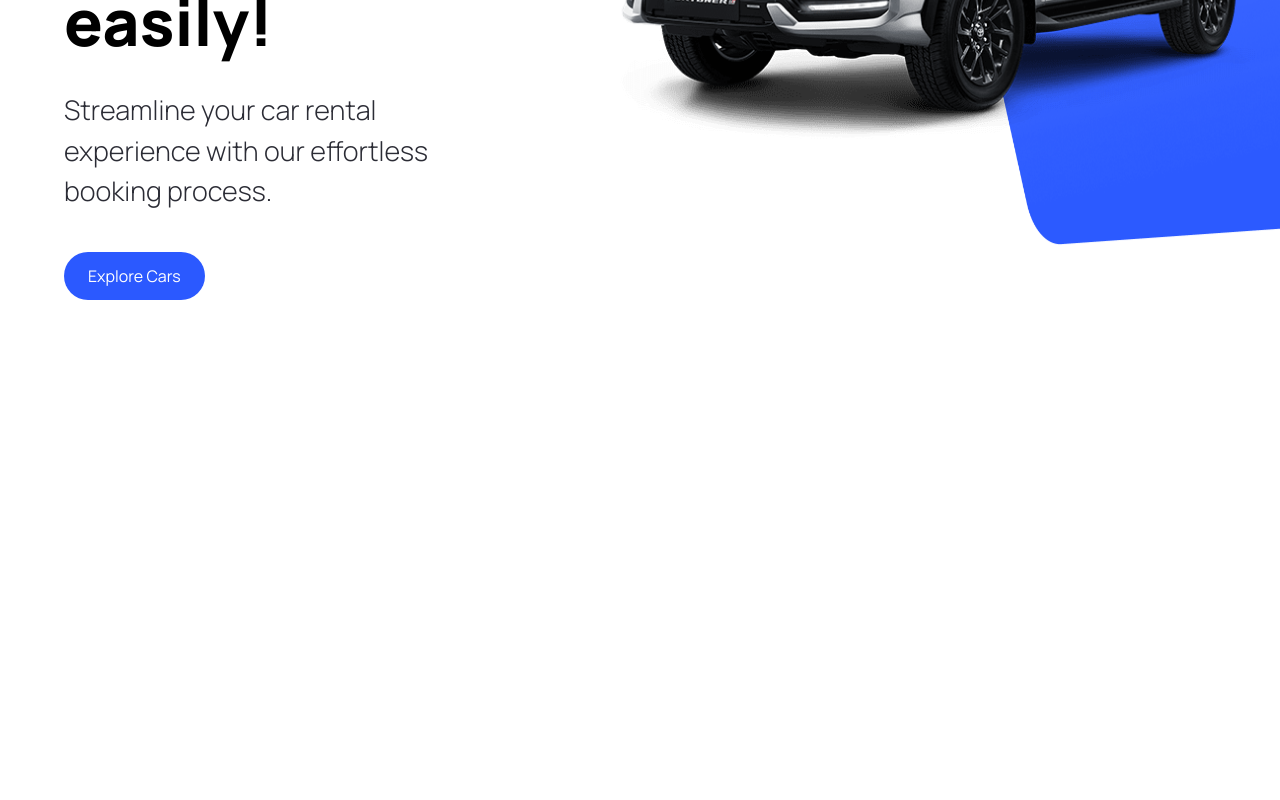
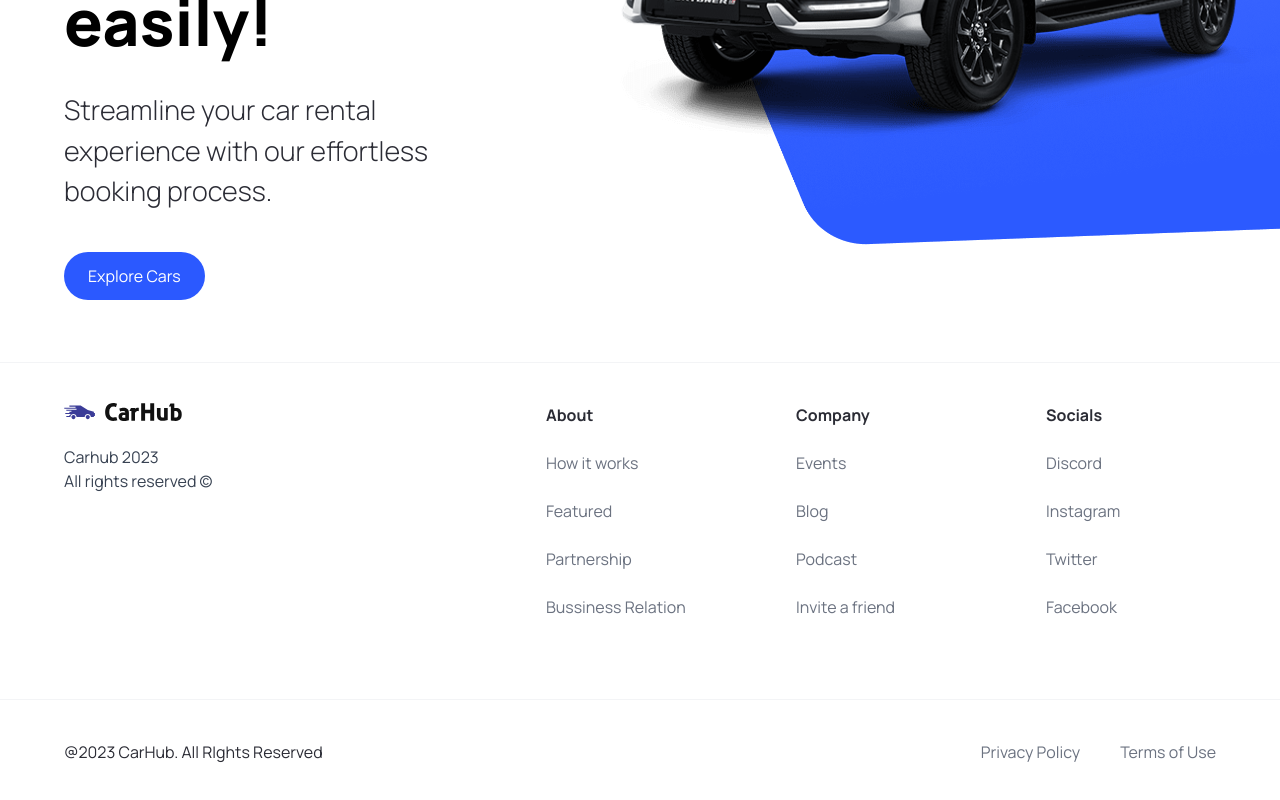
Before and after one commit to krishnasannidhi/car-showcase, a Next.js app: page / in a window 1280 px wide. Shown: the part 458-1258 px from the top of the page. Before the commit the page ends 800 px from the top, so only its background shows below. Built offline with nearby package versions, Linux system fonts and the light colour scheme.

Commit message:
updated Home with navbar and footer

```diff
--- a/app/layout.tsx
+++ b/app/layout.tsx
@@ -1,22 +1,24 @@
-import './globals.css'
-import type { Metadata } from 'next'
-import { Inter } from 'next/font/google'
-
-const inter = Inter({ subsets: ['latin'] })
+import { Footer, Navbar } from "@/components";
+import "./globals.css";
+import type { Metadata } from "next";
 
 export const metadata: Metadata = {
-  title: 'Create Next App',
-  description: 'Generated by create next app',
-}
+  title: "Car Hub",
+  description: "Explore the best cars in the industry.",
+};
 
 export default function RootLayout({
   children,
 }: {
-  children: React.ReactNode
+  children: React.ReactNode;
 }) {
   return (
     <html lang="en">
-      <body className={inter.className}>{children}</body>
+      <body className="relative">
+        <Navbar />
+        {children}
+        <Footer />
+      </body>
     </html>
-  )
+  );
 }
--- a/components/CustomButton.tsx
+++ b/components/CustomButton.tsx
@@ -5,12 +5,13 @@
 const CustomButton = ({
   title,
   containerStyles,
+  btnType = "button",
   handleClick,
 }: CustomButtonProps) => {
   return (
     <button
       disabled={false}
-      type="button"
+      type={btnType}
       className={`custom-btn ${containerStyles}`}
       onClick={handleClick}
     >
--- a/components/Footer.tsx
+++ b/components/Footer.tsx
@@ -1,5 +1,56 @@
+import Image from "next/image";
+import Link from "next/link";
+
+import { footerLinks } from "@/constants";
+
 const Footer = () => {
-  return <div>Footer</div>;
+  return (
+    <footer className="flex flex-col text-black-100 mt-5 border-t border-gray-100">
+      <div className="flex max-md:flex-col flex-wrap justify-between gap-5 sm:px-16 px-6 py-10">
+        <div className="flex flex-col justify-start items-start gap-6">
+          <Image
+            src="/logo.svg"
+            alt="logo"
+            width={118}
+            height={18}
+            className="object-contain"
+          />
+          <p className="text-base text-gray-700">
+            Carhub 2023 <br /> All rights reserved &copy;
+          </p>
+        </div>
+
+        <div className="footer__links">
+          {footerLinks.map((link) => (
+            <div key={link.title} className="footer__link">
+              <h3 className="font-bold">{link.title}</h3>
+              {link.links.map((item) => (
+                <Link
+                  key={item.title}
+                  href={item.url}
+                  className="text-gray-500"
+                >
+                  {item.title}
+                </Link>
+              ))}
+            </div>
+          ))}
+        </div>
+      </div>
+
+      <div className="flex justify-between items-center flex-wrap mt-10 border-t border-gray-100 sm:px-16 px-6 py-10">
+        <p>@2023 CarHub. All RIghts Reserved</p>
+        <div className="footer__copyrights-link">
+          <Link href="/" className="text-gray-500">
+            Privacy Policy
+          </Link>
+          <Link href="/" className="text-gray-500">
+            Terms of Use
+          </Link>
+        </div>
+      </div>
+    </footer>
+  );
 };
 
 export default Footer;
--- a/components/Hero.tsx
+++ b/components/Hero.tsx
@@ -23,8 +23,8 @@
       <div className="hero__image-container">
         <div className="hero__image">
           <Image src="/hero.png" alt="hero" fill className="object-contain" />
-          <div className="hero__image-overlay"></div>
         </div>
+        <div className="hero__image-overlay"></div>
       </div>
     </div>
   );
--- /dev/null
+++ b/constants/index.ts
@@ -0,0 +1,101 @@
+export const manufacturers = [
+  "Acura",
+  "Alfa Romeo",
+  "Aston Martin",
+  "Audi",
+  "Bentley",
+  "BMW",
+  "Buick",
+  "Cadillac",
+  "Chevrolet",
+  "Chrysler",
+  "Citroen",
+  "Dodge",
+  "Ferrari",
+  "Fiat",
+  "Ford",
+  "GMC",
+  "Honda",
+  "Hyundai",
+  "Infiniti",
+  "Jaguar",
+  "Jeep",
+  "Kia",
+  "Lamborghini",
+  "Land Rover",
+  "Lexus",
+  "Lincoln",
+  "Maserati",
+  "Mazda",
+  "McLaren",
+  "Mercedes-Benz",
+  "MINI",
+  "Mitsubishi",
+  "Nissan",
+  "Porsche",
+  "Ram",
+  "Rolls-Royce",
+  "Subaru",
+  "Tesla",
+  "Toyota",
+  "Volkswagen",
+  "Volvo",
+];
+
+export const yearsOfProduction = [
+  { title: "Year", value: "" },
+  { title: "2015", value: "2015" },
+  { title: "2016", value: "2016" },
+  { title: "2017", value: "2017" },
+  { title: "2018", value: "2018" },
+  { title: "2019", value: "2019" },
+  { title: "2020", value: "2020" },
+  { title: "2021", value: "2021" },
+  { title: "2022", value: "2022" },
+  { title: "2023", value: "2023" },
+];
+
+export const fuels = [
+  {
+    title: "Fuel",
+    value: "",
+  },
+  {
+    title: "Gas",
+    value: "Gas",
+  },
+  {
+    title: "Electricity",
+    value: "Electricity",
+  },
+];
+
+export const footerLinks = [
+  {
+    title: "About",
+    links: [
+      { title: "How it works", url: "/" },
+      { title: "Featured", url: "/" },
+      { title: "Partnership", url: "/" },
+      { title: "Bussiness Relation", url: "/" },
+    ],
+  },
+  {
+    title: "Company",
+    links: [
+      { title: "Events", url: "/" },
+      { title: "Blog", url: "/" },
+      { title: "Podcast", url: "/" },
+      { title: "Invite a friend", url: "/" },
+    ],
+  },
+  {
+    title: "Socials",
+    links: [
+      { title: "Discord", url: "/" },
+      { title: "Instagram", url: "/" },
+      { title: "Twitter", url: "/" },
+      { title: "Facebook", url: "/" },
+    ],
+  },
+];
--- a/types/index.ts
+++ b/types/index.ts
@@ -2,6 +2,7 @@
 
 export interface CustomButtonProps {
   title: string;
+  btnType?: "button" | "submit";
   containerStyles?: string;
   handleClick?: MouseEventHandler<HTMLButtonElement>;
 }
```
Also changed, not shown: components/Navbar.tsx (+2 -2 lines).
